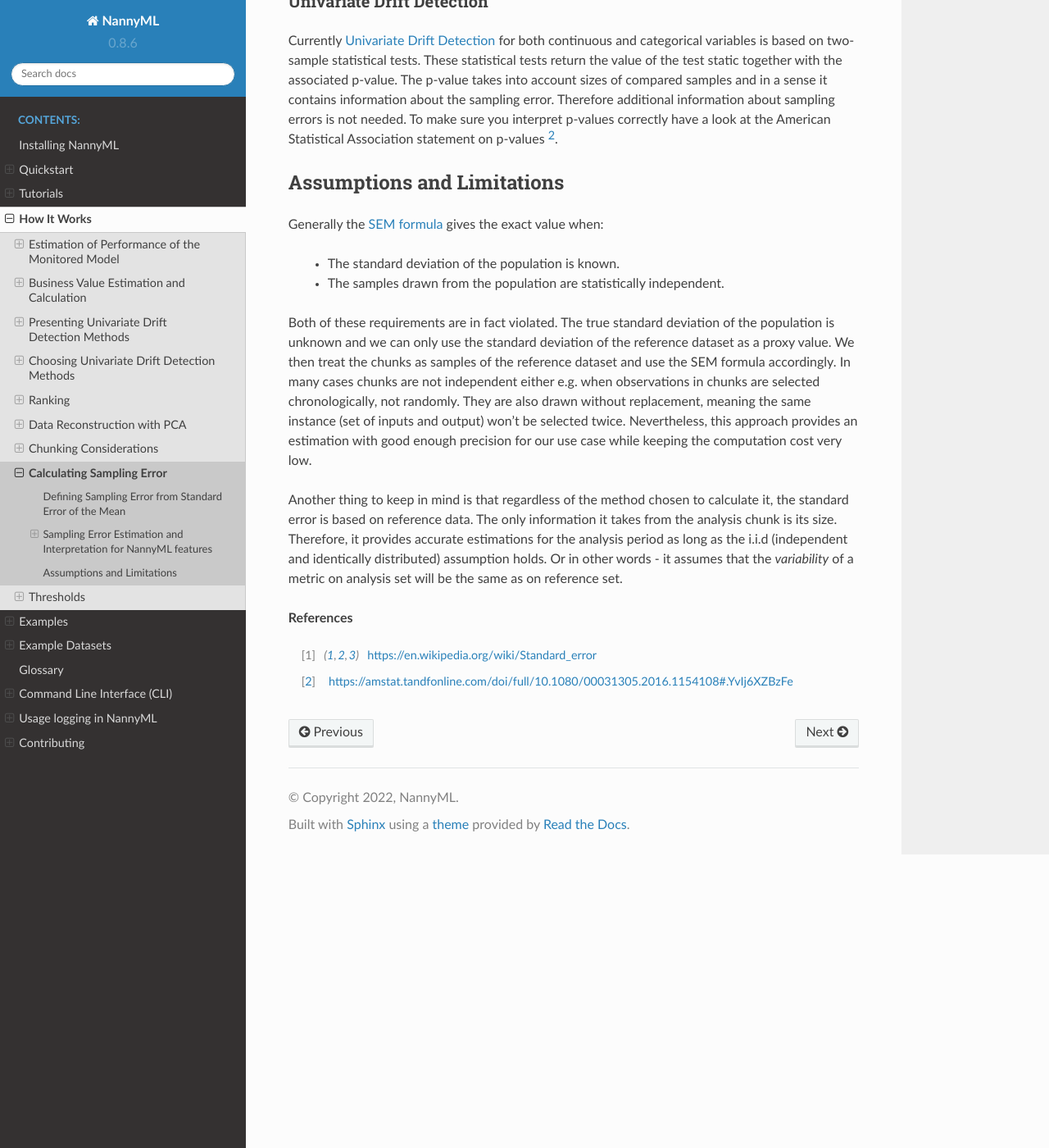
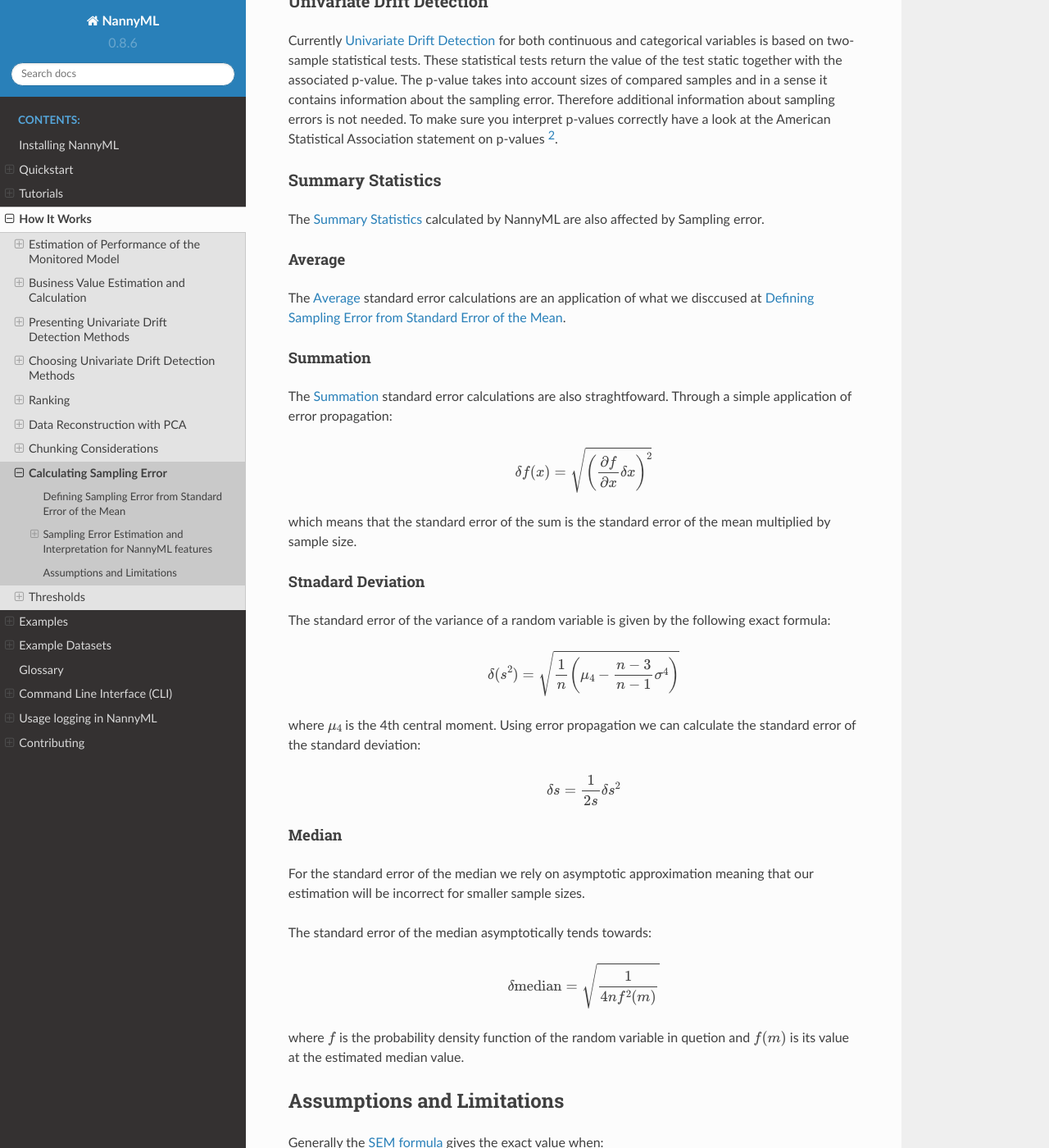
Before and after one commit to NannyML/nannyml, a Sphinx documentation site: the page built from docs/how_it_works/estimation_of_standard_error.rst, in a window 1280 px wide and 1400 px high, scrolled down 3952 px. Shown: the whole window at 82% size. Built offline with Sphinx 7.4.7 and the Read the Docs theme 2.0.0, drawn with Linux system fonts in a browser that asks for light colours; pages that are not in the unit, such as notebooks, are missing from menus.

Commit message:
add sampling error

```diff
--- a/docs/how_it_works/estimation_of_standard_error.rst
+++ b/docs/how_it_works/estimation_of_standard_error.rst
@@ -176,6 +176,68 @@ The p-value takes into account sizes of compared samples and in a sense it conta
 additional information about sampling errors is not needed. To make sure you
 interpret p-values correctly have a look at the American Statistical Association statement on p-values [2]_.
 
+
+Summary Statistics
+******************
+
+The :ref:`summary-stats` calculated by NannyML are also affected by Sampling error.
+
+
+Average
+-------
+
+The :ref:`sum_stats_avg` standard error calculations are an application of what
+we disccused at :ref:`introducing_sem`.
+
+
+Summation
+---------
+
+The :ref:`sum_stats_sum` standard error calculations are also straghtfoward.
+Through a simple application of error propagation:
+
+    .. math::
+        \delta f(x) = \sqrt{
+            \left( \frac{\partial f}{\partial x}  \delta x \right)^2
+        }
+
+which means that the standard error of the sum is the standard error of the mean multiplied by sample size.
+
+
+Stnadard Deviation
+------------------
+
+The standard error of the variance of a random variable is given by the following exact formula:
+
+    .. math::
+        \delta (s^2) = \sqrt{
+            \frac{1}{n} \left( \mu_4 - \frac{n-3}{n-1} \sigma^4\right)
+        }
+
+where :math:`\mu_4` is the 4th central moment.
+Using error propagation we can calculate the standard error of the standard deviation:
+
+    .. math::
+        \delta s = \frac{1}{2 s} \delta s^2
+
+
+Median
+------
+
+For the standard error of the median we rely on asymptotic approximation meaning that our
+estimation will be incorrect for smaller sample sizes.
+
+The standard error of the median asymptotically tends towards:
+
+    .. math::
+        \delta \mathrm{median} = \sqrt{
+            \frac{1}{4nf^2(m)}
+        }
+
+where :math:`f` is the probability density function of the random variable in quetion and
+:math:`f(m)` is its value at the estimated median value.
+
+
 .. _limitations_sem:
 
 Assumptions and Limitations
--- a/docs/tutorials/summary_stats/count.rst
+++ b/docs/tutorials/summary_stats/count.rst
@@ -91,5 +91,5 @@ What Next
 We can also inspect the dataset for other Summary Statistics such as :ref:`sum_stats_avg`.
 We can also inspect the dataset using :ref:`Data Quality<data-quality>`
 functionality provided by NannyML.
-Last but not least we can look for any :term:`Data Drift` present in the dataset using
+Last but not least, we can look for any :term:`Data Drift` present in the dataset using
 :ref:`data-drift` functionality of NannyML.
--- a/docs/tutorials/thresholds.rst
+++ b/docs/tutorials/thresholds.rst
@@ -194,6 +194,12 @@ They have default thresholds more attuned to their specific role and properties:
    * - Data Quality
      - Unseen Values Calculator
      - ``ConstantThreshold(lower=None, upper=0)``
+   * - Data Quality
+     - Missing Values Calculator
+     - ``StandardDeviationThreshold()``
+   * - Summary Stats
+     - all calculators
+     - ``StandardDeviationThreshold()``
 
 
 What's next?
```
Also changed, not shown: 2 other files.
